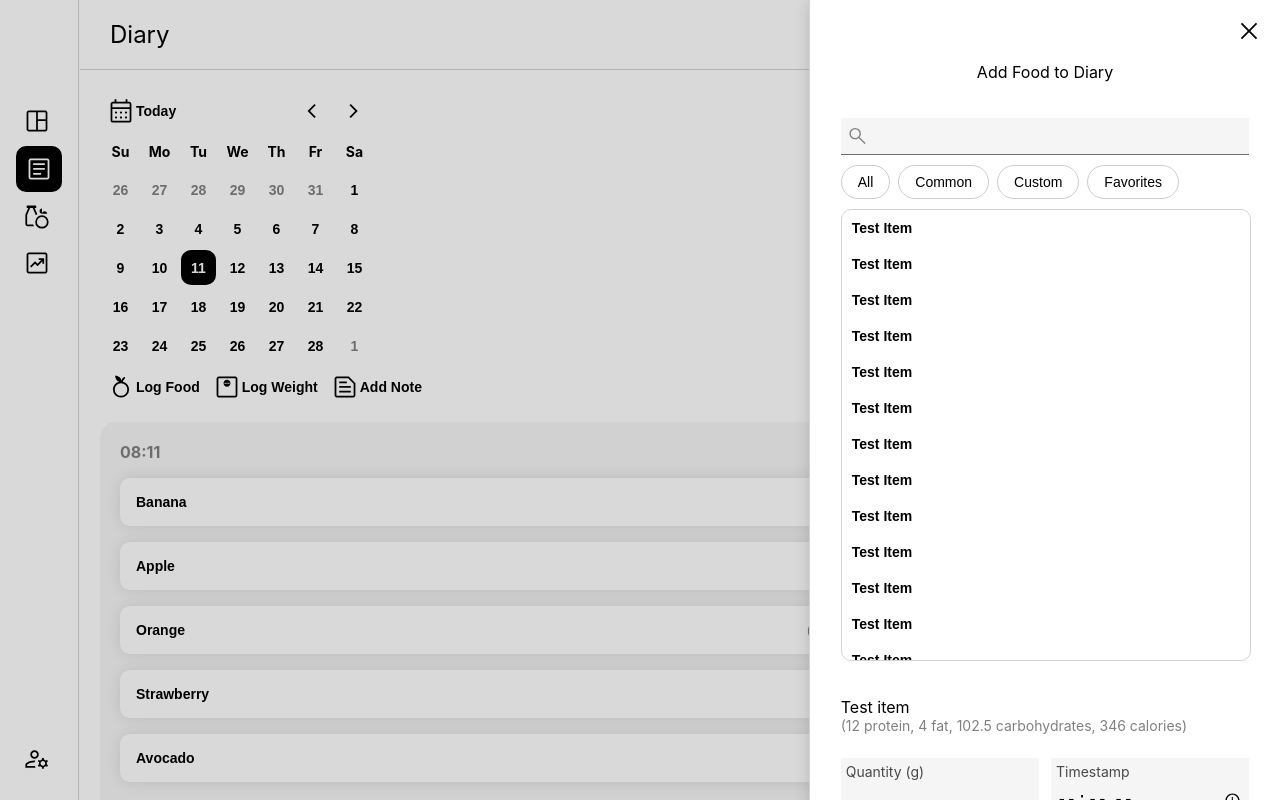
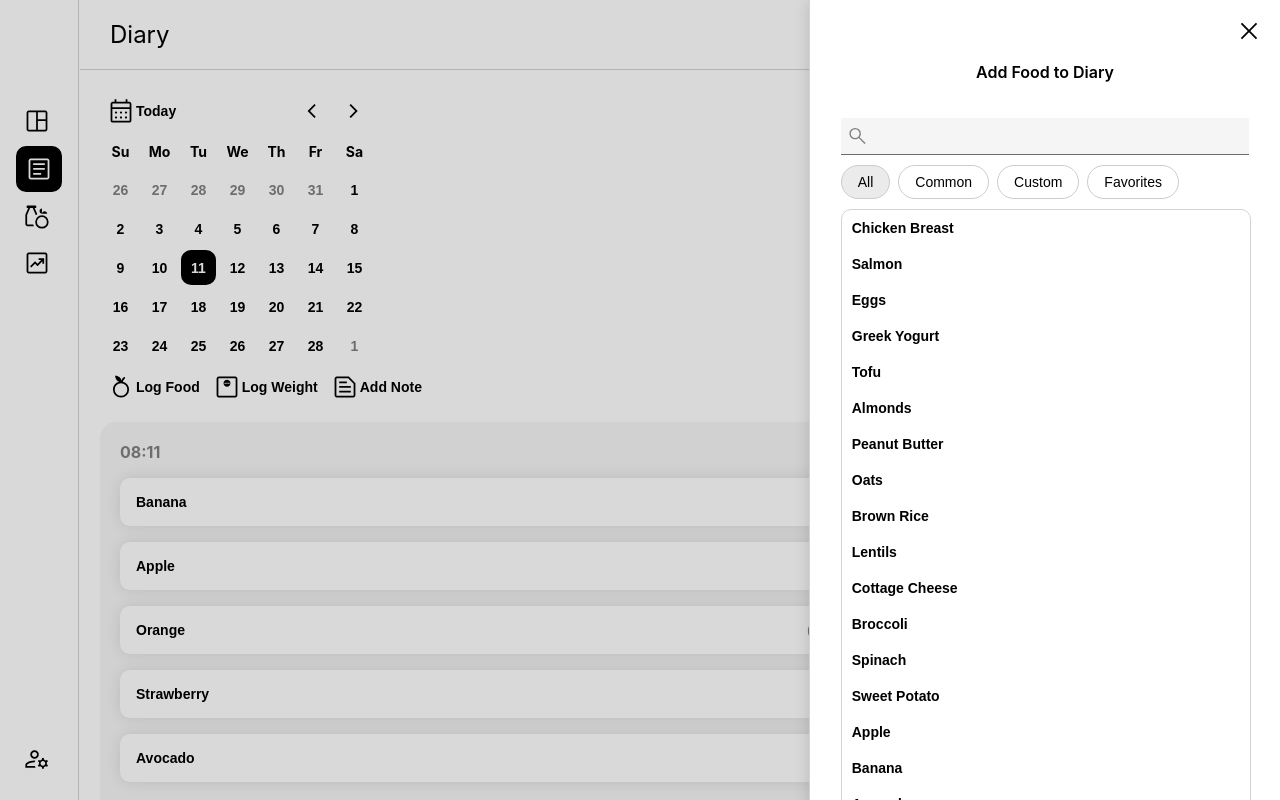
Before and after one commit to dragoispas/makro-evolved, a React (Create React App) app: page /Diary in a window 1280 px wide. Both pictures are taken after a click on the button "Log Food". Shown: the top 800 px of the page. Built offline with nearby package versions, Linux system fonts and the light colour scheme.

Commit message:
Added types, mock data and updated search food to be functional

```diff
--- a/src/Components/Drawer.tsx
+++ b/src/Components/Drawer.tsx
@@ -9,7 +9,6 @@ interface Props {
     children?: React.ReactNode;
 }
 
-// Styled Components
 const Overlay = styled.div<{ isOpen: boolean }>`
   position: fixed;
   top: 0;
--- a/src/Components/FoodDiary.tsx
+++ b/src/Components/FoodDiary.tsx
@@ -110,7 +110,6 @@ const FoodDiary = () => {
 
     testItems.forEach((item, index) => {
         const itemTime = new Date(item.time);
-        console.log(itemTime)
 
         if (lastTime && differenceInMinutes(itemTime, lastTime) > 30) {
             groupedItems.push(
--- /dev/null
+++ b/src/Components/FoodForm.tsx
@@ -0,0 +1,36 @@
+import { FlexBox, Typography } from "../styledComponents";
+import Button from "./Button";
+import Input from "./Input";
+import { ReactComponent as DeleteIcon } from "../icons/delete.svg";
+import { ReactComponent as CheckIcon } from "../icons/check.svg";
+import { Product } from "../types";
+import { useRef, useState } from "react";
+
+interface Props {
+    product: Product;
+    discardProduct: () => void;
+}
+
+const FoodForm = ({ product, discardProduct }: Props) => {
+    const [quantity, setQuantity] = useState<number>(0);
+
+
+    return (
+        <FlexBox column width="95%" gap="xl" >
+            <FlexBox column>
+                <Typography bolder>{product.name}</Typography>
+                <Typography size="s" color="grey">{quantity ? `(${(product.macronutrients.protein * quantity / 100).toFixed(1)} protein, ${(product.macronutrients.fat * quantity / 100).toFixed(1)} fat, ${(product.macronutrients.carbohydrates * quantity / 100).toFixed(1)} carbohydrates, ${(product.calories * quantity / 100).toFixed(1)} calories)` : '(0 protein, 0 fat, 0 carbohydrates, 0 calories)'}</Typography>
+            </FlexBox>
+            <FlexBox gap="m">
+                <Input value={quantity?.toString()} onChange={(e) => setQuantity(parseFloat(e.target.value))} prefix="Quantity (g)" type="number" />
+                <Input type="time" prefix="Timestamp" />
+            </FlexBox>
+            <FlexBox column>
+                <Button Icon={CheckIcon}>Add to Diary</Button>
+                <Button Icon={DeleteIcon} onClick={discardProduct}>Discard</Button>
+            </FlexBox>
+        </FlexBox>
+    )
+}
+
+export default FoodForm;
--- a/src/Components/Input.tsx
+++ b/src/Components/Input.tsx
@@ -46,16 +46,16 @@ interface Props {
     placeholder?: string;
     type?: React.HTMLInputTypeAttribute;
     Icon?: React.ComponentType<React.SVGProps<SVGSVGElement>>;
+    value?: string;
+    onChange?: (event: React.ChangeEvent<HTMLInputElement>) => void;
 }
 
-const Input = ({ prefix, placeholder, type, Icon }: Props) => {
+const Input = ({ prefix, placeholder, type = "text", Icon, value, onChange }: Props) => {
     const [focus, setFocus] = useState<boolean>(false);
     const inputRef = useRef<HTMLInputElement>(null);
 
     return (
-        <InputWrapper
-            focus={focus} onClick={() => inputRef.current?.focus()}
-        >
+        <InputWrapper focus={focus} onClick={() => inputRef.current?.focus()}>
             {prefix && <Prefix focus={focus}>{prefix}</Prefix>}
             <FlexBox gap="xs" width="100%">
                 {Icon && <Icon />}
@@ -65,6 +65,9 @@ const Input = ({ prefix, placeholder, type, Icon }: Props) => {
                     type={type}
                     ref={inputRef}
                     placeholder={placeholder}
+                    value={value}
+                    onChange={onChange}
+                    min={0} // currently all number inputs must be greater than 0
                 />
             </FlexBox>
         </InputWrapper>
--- a/src/Components/Pages/Diary.tsx
+++ b/src/Components/Pages/Diary.tsx
@@ -13,69 +13,53 @@ import { ReactComponent as DeleteIcon } from "../../icons/delete.svg";
 import { ReactComponent as CheckIcon } from "../../icons/check.svg";
 import SearchInputBox from "../SearchInputBox";
 import WeightChart from "../WeightChart";
+import FoodForm from "../FoodForm";
+import { Product } from "../../types";
 
 function Diary() {
     const [isDrawerOpen, setIsDrawerOpen] = useState(false);
-    const [drawerContent, setDrawerContent] = useState<React.ReactNode | null>();
+    const [drawerContent, setDrawerContent] = useState<string | null>();
+    const [selectedProduct, setSelectedProduct] = useState<Product | null>(null);
 
     const openDrawer = (content: string) => {
-
         setIsDrawerOpen(true)
-        console.log(isDrawerOpen)
-
-        if (content === "LogFood") setDrawerContent(renderLogFood());
-        if (content === "LogWeight") setDrawerContent(renderLogWeight());
-        if (content === "AddNote") setDrawerContent(renderAddNote());
+        setDrawerContent(content);
     }
 
-    const renderLogFood = () => {
+    const renderDrawerContent = () => {
+        if (drawerContent === "LogFood") {
             return (
                 <FlexBox column align="center" gap="l" width="100%" height="100%">
-                <Typography bold style={{ marginBottom: "20px" }}>Add Food to Diary</Typography>
-                <SearchInputBox />
-
-                <FlexBox column width="95%" gap="xl" >
-
-                    <FlexBox column>
-                        <Typography bold>Test item</Typography>
-                        <Typography size="s" color="grey">{"(12 protein, 4 fat, 102.5 carbohydrates, 346 calories)"}</Typography>
-                    </FlexBox>
-                    <FlexBox gap="m">
-                        <Input prefix="Quantity (g)" />
-                        <Input type="time" prefix="Timestamp" />
-                    </FlexBox>
-                    <FlexBox column>
-                        <Button Icon={CheckIcon}>Add to Diary</Button>
-                        <Button Icon={DeleteIcon} >Discard</Button>
-                    </FlexBox>
-                </FlexBox>
+                    <Typography bolder style={{ marginBottom: "20px" }}>Add Food to Diary</Typography>
+                    <SearchInputBox expanded={!selectedProduct} onSetSelectedProduct={setSelectedProduct} />
+                    {selectedProduct && <FoodForm product={selectedProduct} discardProduct={() => setSelectedProduct(null)} />}
                 </FlexBox>
             )
-    }
-    const renderLogWeight = () => {
+        } else if (drawerContent === "LogWeight") {
             return (
                 <FlexBox column align="center" gap="l" width="100%" height="100%">
-                <Typography bold style={{ marginBottom: "20px" }}>Log Your Weight</Typography>
+                    <Typography bolder style={{ marginBottom: "20px" }}>Log Your Weight</Typography>
                     <WeightChart />
                     <Input prefix="Weight (kg)" type="number" />
                     <Button style={{ width: "100%" }} Icon={CheckIcon}>Log this Weight</Button>
                 </FlexBox>
             )
-    }
-    const renderAddNote = () => {
+        } else if (drawerContent === "AddNote") {
             return (
                 <FlexBox column align="center" gap="l" width="100%" height="100%">
-                <Typography bold style={{ marginBottom: "20px" }}>Write a Note</Typography>
+                    <Typography bolder style={{ marginBottom: "20px" }}>Write a Note</Typography>
                     <Input prefix="Title" placeholder="Note" />
                     <TextArea placeholder="Write your note here" expandable />
                     <Button style={{ width: "100%" }} Icon={CheckIcon}>Add this Note</Button>
                 </FlexBox>
             )
         }
+    }
+
     return (
         <>
             <PageHeader>Diary</PageHeader>
-            <Drawer isOpen={isDrawerOpen} setOpen={setIsDrawerOpen} >{drawerContent}</Drawer>
+            <Drawer isOpen={isDrawerOpen} setOpen={setIsDrawerOpen} >{renderDrawerContent()}</Drawer>
             <PageBody>
                 <Calendar />
                 <FlexBox>
--- a/src/Components/SearchInputBox.tsx
+++ b/src/Components/SearchInputBox.tsx
@@ -2,8 +2,8 @@ import { useState } from "react";
 import styled from "styled-components";
 import { ReactComponent as SearchIcon } from "../icons/search.svg";
 import Input from "./Input";
-
-const testData = Array(30).fill("Test Item");
+import { Product } from "../types";
+import { mockProducts } from "../mockData";
 
 const StyledSearchBox = styled.div`
   width: 95%;
@@ -15,11 +15,12 @@ const StyledSearchBox = styled.div`
   padding-bottom: 20px;
 `;
 
-const ListContainer = styled.div`
+const ListContainer = styled.div<{ expanded?: boolean }>`
   width: 100%;
   display: flex;
   flex-direction: column;
-  max-height: 450px;
+  transition: height 0.1s ease;
+  height: ${({ expanded }) => expanded ? `675px` : `450px`};
   overflow-y: auto;
   border: 1px solid lightgrey;
   border-radius: 10px;
@@ -81,10 +82,11 @@ const Button = styled.button<{ selected: boolean }>`
 
 interface ButtonsProps {
   options: string[];
+  selected: string;
+  setSelected: (option: string) => void;
 }
 
-const SelectableButtons = ({ options }: ButtonsProps) => {
-  const [selected, setSelected] = useState<string | null>(null);
+const SelectableButtons = ({ options, selected, setSelected }: ButtonsProps) => {
 
   return (
     <ButtonGroup>
@@ -97,16 +99,26 @@ const SelectableButtons = ({ options }: ButtonsProps) => {
   );
 };
 
-const SearchInputBox = () => {
+interface SearchInputBoxProps {
+  onSetSelectedProduct: (product: Product) => void;
+  expanded?: boolean;
+}
+const SearchInputBox = ({ onSetSelectedProduct, expanded }: SearchInputBoxProps) => {
+  const [category, setCategory] = useState<string>("All")
+  const [searchInput, setSearchInput] = useState<string>("");
+
+  const filteredProducts = mockProducts.map((item, index) => {
+    if (item.name.includes(searchInput)) {
+      return <ListItem onClick={() => onSetSelectedProduct(item)} key={index}>{item.name}</ListItem>
+    }
+  })
 
   return (
     <StyledSearchBox>
-      <Input Icon={SearchIcon} />
-      <SelectableButtons options={["All", "Common", "Custom", "Favorites"]} />
-      <ListContainer>
-        {testData.map((item, index) => (
-          <ListItem key={index}>{item}</ListItem>
-        ))}
+      <Input value={searchInput} onChange={e => setSearchInput(e.target.value)} Icon={SearchIcon} />
+      <SelectableButtons selected={category} setSelected={setCategory} options={["All", "Common", "Custom", "Favorites"]} />
+      <ListContainer expanded={expanded}>
+        {filteredProducts}
       </ListContainer>
     </StyledSearchBox>
   );
--- a/src/index.css
+++ b/src/index.css
@@ -5,6 +5,7 @@ body {
     sans-serif;
   -webkit-font-smoothing: antialiased;
   -moz-osx-font-smoothing: grayscale;
+  overflow-x: hidden;
 }
 
 code {
--- /dev/null
+++ b/src/mockData.ts
@@ -0,0 +1,24 @@
+import { Product } from "./types";
+
+export const mockProducts: Product[] = [
+    { name: "Chicken Breast", calories: 165, macronutrients: { protein: 31, fat: 3.6, carbohydrates: 0 } },
+    { name: "Salmon", calories: 208, macronutrients: { protein: 25, fat: 13, carbohydrates: 0 } },
+    { name: "Eggs", calories: 155, macronutrients: { protein: 13, fat: 10, carbohydrates: 1 } },
+    { name: "Greek Yogurt", calories: 100, macronutrients: { protein: 10, fat: 5, carbohydrates: 4 } },
+    { name: "Tofu", calories: 144, macronutrients: { protein: 8, fat: 9, carbohydrates: 2 } },
+    { name: "Almonds", calories: 579, macronutrients: { protein: 21, fat: 49, carbohydrates: 22 } },
+    { name: "Peanut Butter", calories: 588, macronutrients: { protein: 25, fat: 50, carbohydrates: 20 } },
+    { name: "Oats", calories: 389, macronutrients: { protein: 11, fat: 5, carbohydrates: 67 } },
+    { name: "Brown Rice", calories: 216, macronutrients: { protein: 8, fat: 2, carbohydrates: 77 } },
+    { name: "Lentils", calories: 116, macronutrients: { protein: 9, fat: 0.4, carbohydrates: 20 } },
+    { name: "Cottage Cheese", calories: 98, macronutrients: { protein: 12, fat: 4, carbohydrates: 3 } },
+    { name: "Broccoli", calories: 55, macronutrients: { protein: 2.8, fat: 0.4, carbohydrates: 11 } },
+    { name: "Spinach", calories: 23, macronutrients: { protein: 2.9, fat: 0.4, carbohydrates: 3.6 } },
+    { name: "Sweet Potato", calories: 86, macronutrients: { protein: 2, fat: 0.1, carbohydrates: 20 } },
+    { name: "Apple", calories: 52, macronutrients: { protein: 0.3, fat: 0.2, carbohydrates: 14 } },
+    { name: "Banana", calories: 89, macronutrients: { protein: 1.3, fat: 0.3, carbohydrates: 27 } },
+    { name: "Avocado", calories: 160, macronutrients: { protein: 2, fat: 15, carbohydrates: 9 } },
+    { name: "Chia Seeds", calories: 486, macronutrients: { protein: 17, fat: 31, carbohydrates: 42 } },
+    { name: "Quinoa", calories: 120, macronutrients: { protein: 14, fat: 6, carbohydrates: 64 } },
+    { name: "Milk", calories: 42, macronutrients: { protein: 3.4, fat: 3.3, carbohydrates: 5 } },
+];
--- /dev/null
+++ b/src/types.ts
@@ -0,0 +1,11 @@
+export type Product = {
+    name: string,
+    calories: number,
+    macronutrients: Makros,
+}
+
+export type Makros = {
+    protein: number,
+    fat: number,
+    carbohydrates: number
+}
```
Lines whose indentation alone changed are shown as unchanged.
